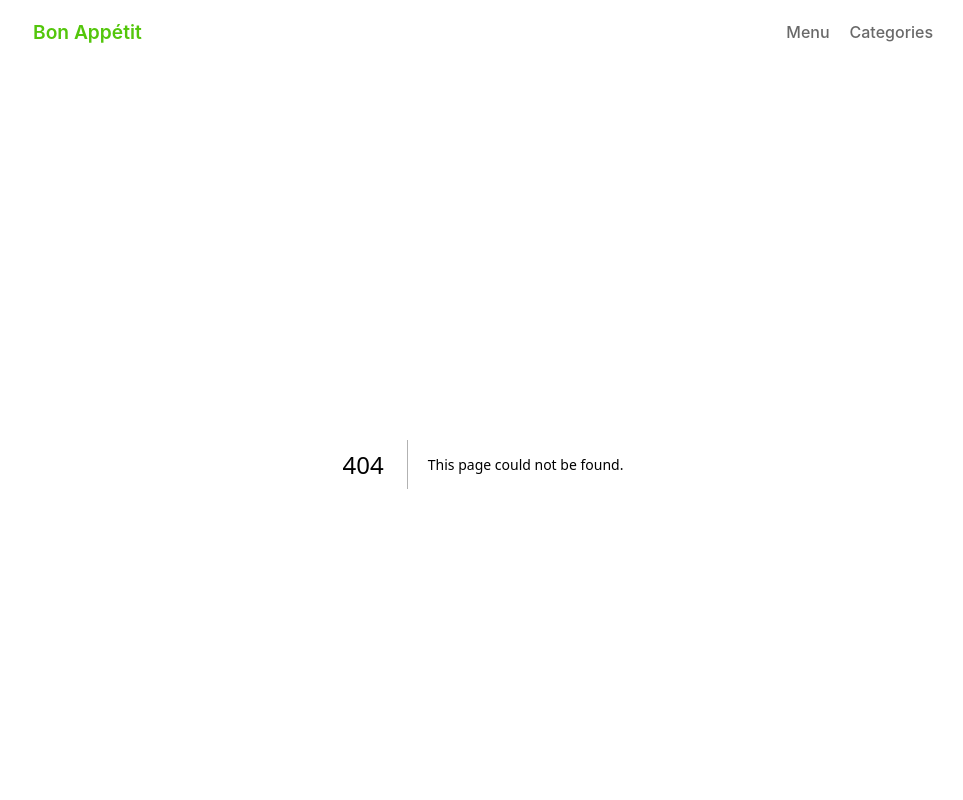
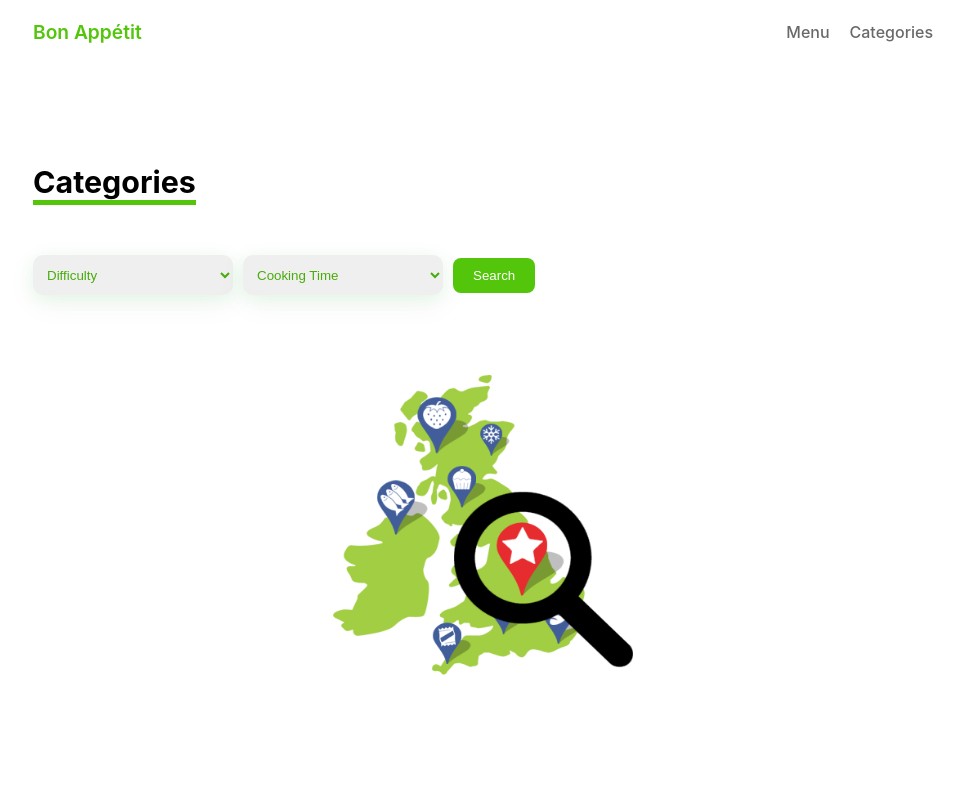
Before and after one commit to Athena-Work/BonApp-tit, a Next.js app: page /categories in a window 1280 px wide. Before the commit this address had no page. Shown: the top 800 px of the page, without its empty margins (157-1120 px from the left). Built offline with nearby package versions, Linux system fonts and the light colour scheme; data requests are answered from the project's data file.

Commit message:
category page full

```diff
--- /dev/null
+++ b/components/templates/categoriesPage.js
@@ -0,0 +1,58 @@
+import { useRouter } from "next/router";
+import { useState } from "react";
+import Image from "next/image";
+//Style
+import styles from "./categoriesPage.module.css";
+import Card from "../modules/card";
+
+const CategoriesPage = ({ data }) => {
+  console.log(data);
+  const router = useRouter();
+  const [query, setQuery] = useState({ difficulty: "", time: "" });
+  const changeHandler = (e) => {
+    setQuery({ ...query, [e.target.name]: e.target.value });
+  };
+  const searchHandler = () => {
+    router.push({
+      pathname: "/categories",
+      query,
+    });
+  };
+  return (
+    <div className={styles.container}>
+      <h2>Categories</h2>
+      <div className={styles.subContainer}>
+        <div className={styles.select}>
+          <select
+            value={query.difficulty}
+            name="difficulty"
+            onChange={changeHandler}>
+            <option value="">Difficulty</option>
+            <option value="Easy">Easy</option>
+            <option value="Medium">Medium</option>
+            <option value="Hard">Hard</option>
+          </select>
+          <select value={query.time} name="time" onChange={changeHandler}>
+            <option value="">Cooking Time</option>
+            <option value="more">More than 30 minutes</option>
+            <option value="less">Less than 30 minutes</option>
+          </select>
+          <button onClick={searchHandler}>Search</button>
+        </div>
+      </div>
+      <div className={styles.cards}>
+        {!data.length ? (
+          <Image
+            src="/images/search.png"
+            alt="category"
+            width={300}
+            height={300}
+          />
+        ) : (
+          data.map((food) => <Card key={food.id} data={food} />)
+        )}
+      </div>
+    </div>
+  );
+};
+export default CategoriesPage;
--- /dev/null
+++ b/components/templates/categoriesPage.module.css
@@ -0,0 +1,69 @@
+.container {
+  max-width: 900px;
+  margin: auto;
+  margin-top: 100px;
+}
+
+.container h2 {
+  border-bottom: 5px solid #53c60b;
+  width: fit-content;
+  margin-bottom: 50px;
+  font-size: 1.9rem;
+}
+
+.select select {
+  border: none;
+  width: 200px;
+  height: 40px;
+  border-radius: 10px;
+  margin-right: 10px;
+  padding: 10px;
+  color: #48ac0a;
+  box-shadow:
+    rgba(92, 245, 115, 0.123) 0px 4px 16px,
+    rgba(17, 17, 26, 0.05) 0px 8px 32px;
+}
+
+.select button {
+  border: none;
+  background-color: #53c60b;
+  color: white;
+  height: 35px;
+  padding: 0 20px;
+  border-radius: 8px;
+  cursor: pointer;
+}
+
+.cards {
+  display: flex;
+  flex-wrap: wrap;
+  justify-content: space-between;
+  margin-top: 80px;
+}
+
+.cards img {
+  margin: auto;
+}
+@media (max-width: 900px) {
+  .container {
+    padding: 20px;
+  }
+  .cards {
+    justify-content: space-around;
+  }
+}
+
+@media (max-width: 600px) {
+  .container {
+    padding: 10px;
+  }
+  .select {
+    display: flex;
+    flex-direction: column;
+  }
+
+  .select select {
+    width: 100%;
+    margin: 0 0 20px;
+  }
+}
--- /dev/null
+++ b/pages/categories/index.js
@@ -0,0 +1,45 @@
+import CategoriesPage from "@/components/templates/categoriesPage";
+
+const Categories = ({ data }) => {
+  return (
+    <>
+      <CategoriesPage data={data} />
+    </>
+  );
+};
+export default Categories;
+
+export async function getServerSideProps(context) {
+  const {
+    query: { difficulty, time },
+  } = context;
+  const res = await fetch("http://localhost:3001/data");
+  const data = await res.json();
+  const filteredData = data.filter((item) => {
+    const difficultyResult = item.details.filter(
+      (detail) => detail.Difficulty && detail.Difficulty === difficulty,
+    );
+    const timeResult = item.details.filter((detail) => {
+      const cookingTime = detail["Cooking Time"] || "";
+      const timeDetail = cookingTime.split(" ")[0];
+      if (time === "less" && timeDetail && +timeDetail <= 30) {
+        return detail;
+      } else if (time === "more" && timeDetail && +timeDetail > 30) {
+        return detail;
+      }
+    });
+    if (time && difficulty && timeResult.length && difficultyResult.length) {
+      return item;
+    } else if (!time && difficulty && difficultyResult.length) {
+      return item;
+    } else if (time && !difficulty && timeResult.length) {
+      return item;
+    }
+  });
+
+  return {
+    props: {
+      data: filteredData,
+    },
+  };
+}
```
